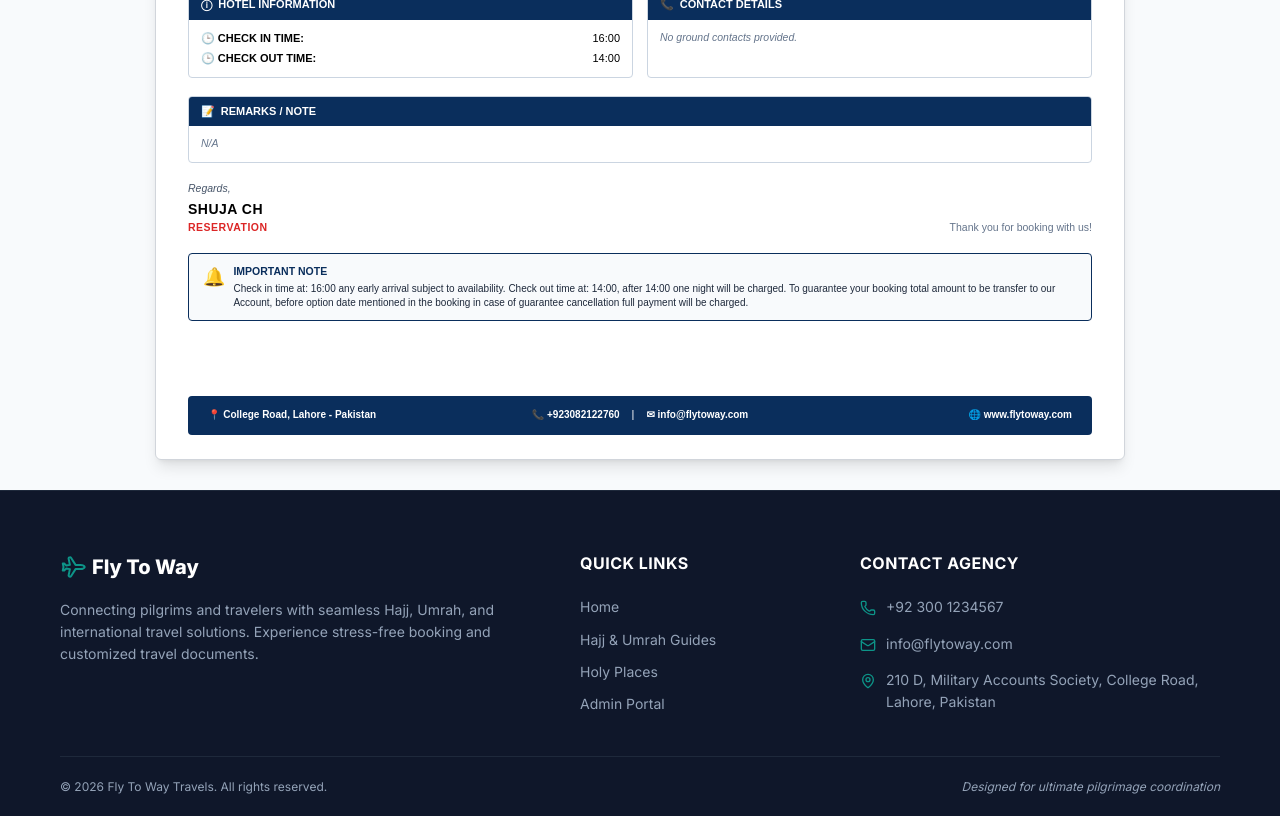
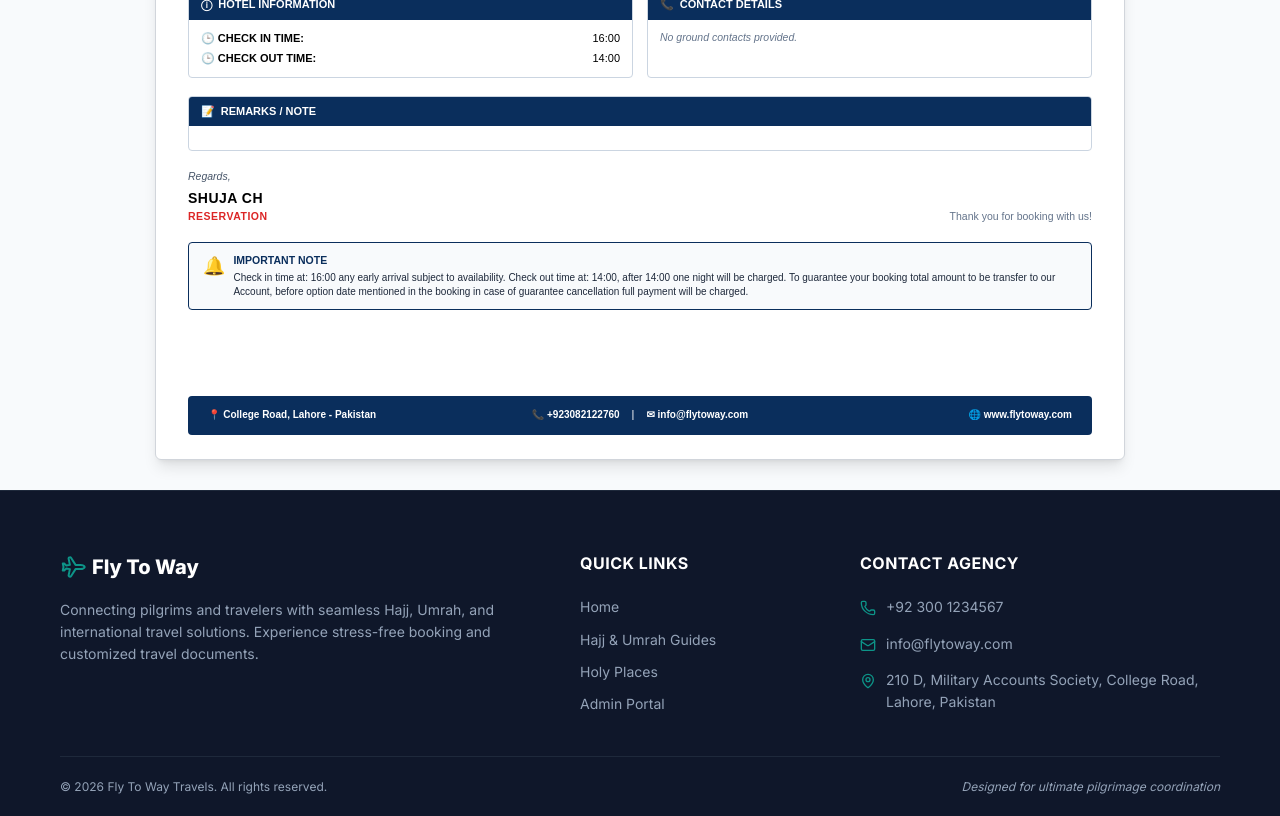
Before and after one commit to ZAID002/travelling-agency-, a Next.js app: page /admin/hotel-vouchers in a window 1280 px wide. Shown: the part 3000-3816 px from the top of the page. Built offline with nearby package versions, Linux system fonts and the light colour scheme; no server answers; the database is empty; a web font is replaced by a local one.

Commit message:
Keep REMARKS card empty when no text is entered

```diff
--- a/app/admin/hotel-vouchers/page.js
+++ b/app/admin/hotel-vouchers/page.js
@@ -1076,9 +1076,7 @@ function HotelVoucherGeneratorContent() {
                     <div style={{ padding: cardPad, fontSize: '10.5px', color: '#dc2626', minHeight: '24px' }}>
                       {voucherData.remarks && voucherData.remarks.trim() !== '' ? (
                         <div style={{ textTransform: 'uppercase', fontWeight: 'bold', color: '#dc2626' }}>{voucherData.remarks}</div>
-                      ) : (
-                        <div style={{ color: '#64748b', fontStyle: 'italic' }}>N/A</div>
-                      )}
+                      ) : null}
                     </div>
                   </div>
 
```
